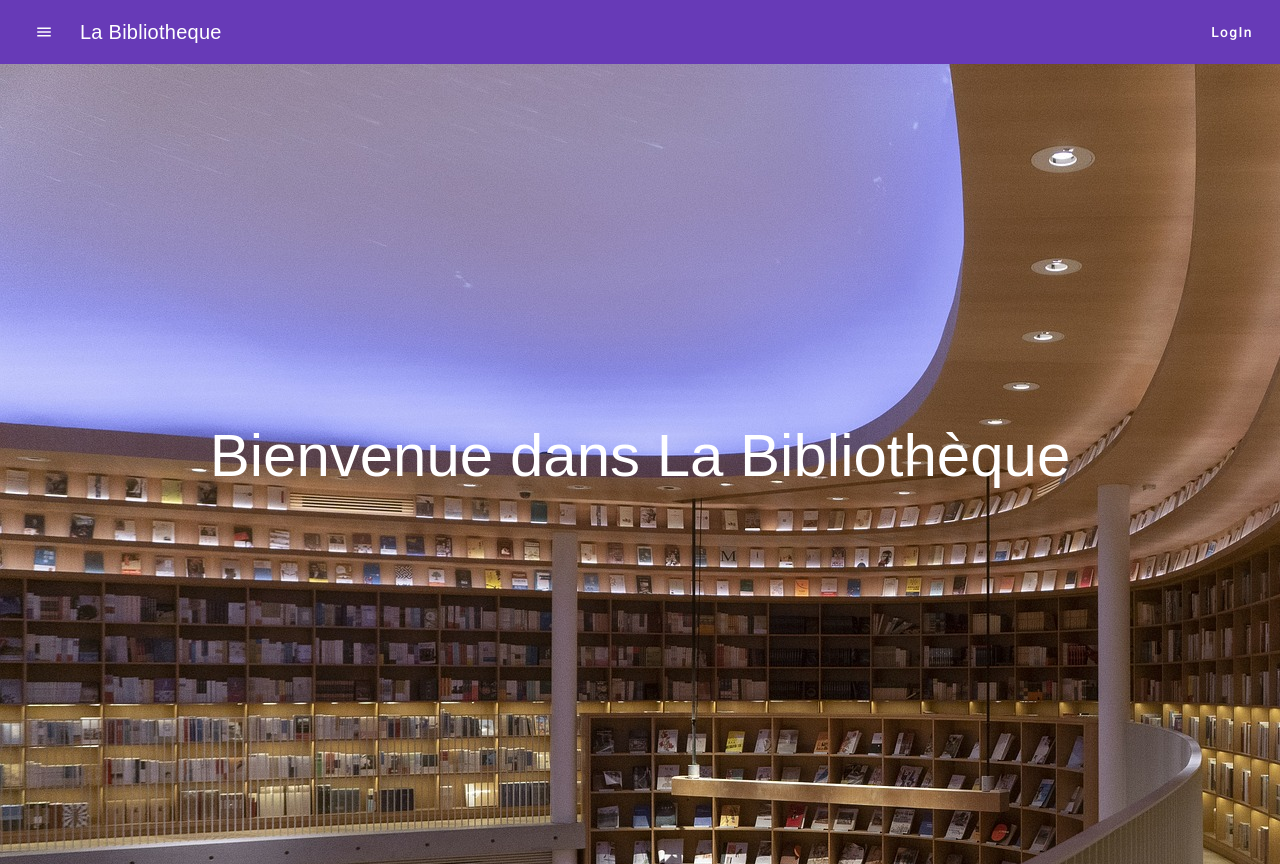
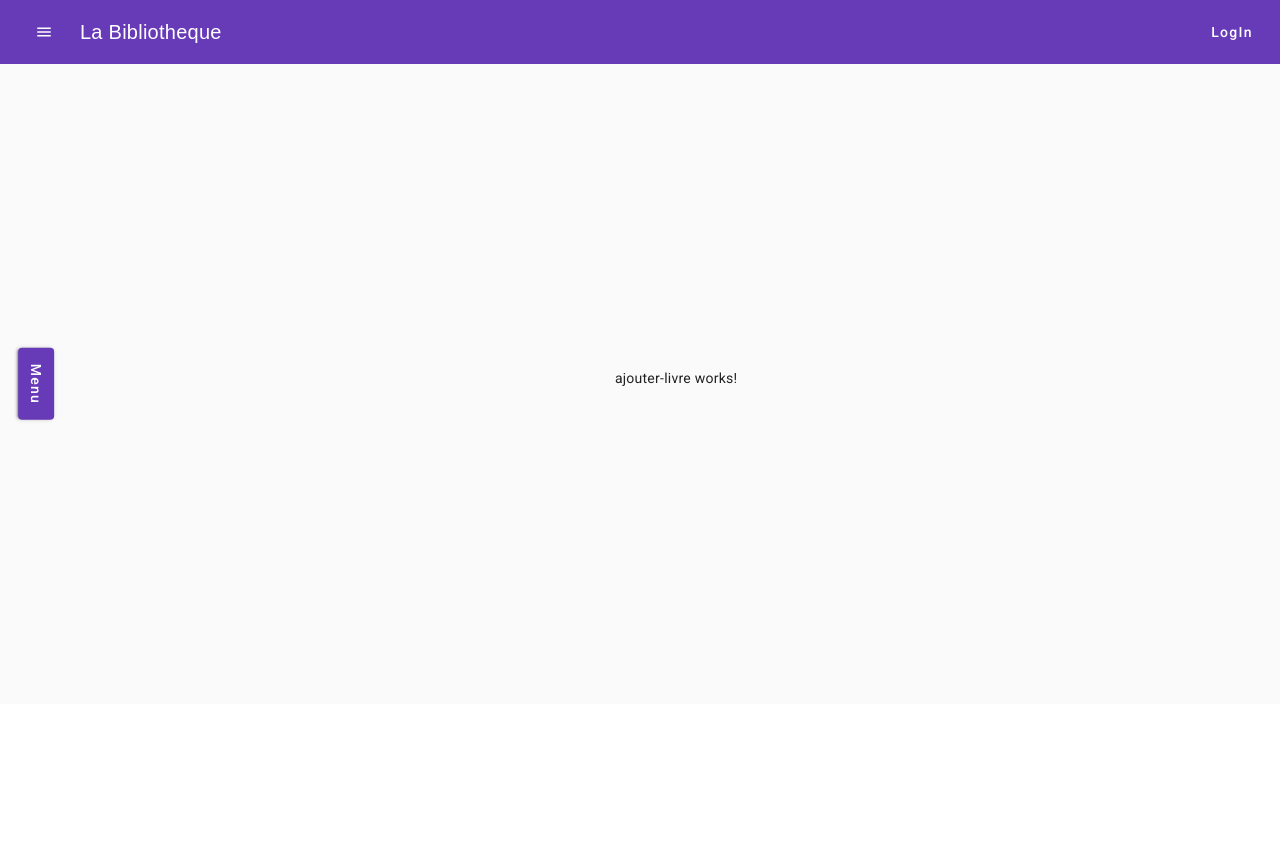
Before and after one commit to SrSaywon/File-Rouge-Angular-Bibliotheque, an Angular app in the folder BibliothequeFront/: page /menu-livres/ajouter in a window 1280 px wide. Before the commit this address led to /home. After the commit the page ends 800 px from the top, so only its background shows below. Built offline with nearby package versions, Linux system fonts and the light colour scheme; a web font is replaced by a local one.

Commit message:
added menu to Livres

```diff
--- a/BibliothequeFront/src/app/app.component.html
+++ b/BibliothequeFront/src/app/app.component.html
@@ -4,7 +4,7 @@
   </button>
   <mat-menu #menu="matMenu">
     <button mat-menu-item routerLink="home">Accueil</button>
-    <button mat-menu-item routerLink="livres">Liste de livres</button>
+    <button mat-menu-item routerLink="menu-livres">Liste de livres</button>
     <button mat-menu-item routerLink="auteurs">Liste de Auteurs</button>
     <button mat-menu-item routerLink="credit">Credits</button>
   </mat-menu>
--- /dev/null
+++ b/BibliothequeFront/src/app/components/gestionLivres/menu-livre/menu-livre.component.css
@@ -0,0 +1,25 @@
+
+
+.example-sidenav-content {
+  display: flex;
+  height: 100%;
+  width:100%;
+  align-items: center;
+  justify-content: center;
+}
+
+.example-container{
+  height:80%;
+  display:flex;
+  justify-items: left;
+}
+.toggle-button{
+  display:flex;
+  transform: rotate(90deg);
+}
+
+.page-content{
+  width:100%;
+  display:flex;
+  justify-content: center;
+}
--- /dev/null
+++ b/BibliothequeFront/src/app/components/gestionLivres/menu-livre/menu-livre.component.html
@@ -0,0 +1,25 @@
+
+<mat-drawer-container class="example-container" >
+  <mat-drawer #drawer class="example-sidenav" mode="side">
+    <mat-chip-listbox class="mat-mdc-chip-set-stacked">
+      <mat-chip-option routerLink="livres" (click)="drawer.toggle()"> Tous les livres</mat-chip-option>
+      <mat-chip-option routerLink="modifier" (click)="drawer.toggle()">Modifier livre</mat-chip-option>
+      <mat-chip-option routerLink="supprimer" (click)="drawer.toggle()">Supprimer livre</mat-chip-option>
+      <mat-chip-option routerLink="ajouter" (click)="drawer.toggle()">Ajouter livre</mat-chip-option>
+    </mat-chip-listbox>
+  </mat-drawer>
+  <mat-drawer-content class="example-sidenav-content" >
+
+      <div class="toggle-button">
+        <button type="button" mat-raised-button color="primary" (click)="drawer.toggle()">
+          Menu
+        </button>
+      </div>
+      <div class="page-content">
+        <router-outlet></router-outlet>
+      </div>
+
+  </mat-drawer-content>
+
+
+</mat-drawer-container>
--- /dev/null
+++ b/BibliothequeFront/src/app/components/gestionLivres/menu-livre/menu-livre.component.ts
@@ -0,0 +1,23 @@
+import { Component } from '@angular/core';
+import {RouterLink, RouterOutlet} from "@angular/router";
+import {Livre} from "../../../Models/livre";
+import {MatButtonModule} from '@angular/material/button';
+import {MatSidenavModule} from '@angular/material/sidenav';
+import {MatChipsModule} from '@angular/material/chips';
+@Component({
+  selector: 'app-menu-livre',
+  standalone: true,
+  imports: [
+    RouterLink,
+    RouterOutlet,
+    MatButtonModule,
+    MatSidenavModule,
+    MatChipsModule
+  ],
+  templateUrl: './menu-livre.component.html',
+  styleUrl: './menu-livre.component.css'
+})
+export class MenuLivreComponent {
+  currentLivre : Livre | null = null;
+  showFiller: boolean = false;
+}
```
Also changed, not shown: BibliothequeFront/src/app/app.routes.ts (+12 -0 lines), 1 other file (tests, documents, lock files or other folders).
